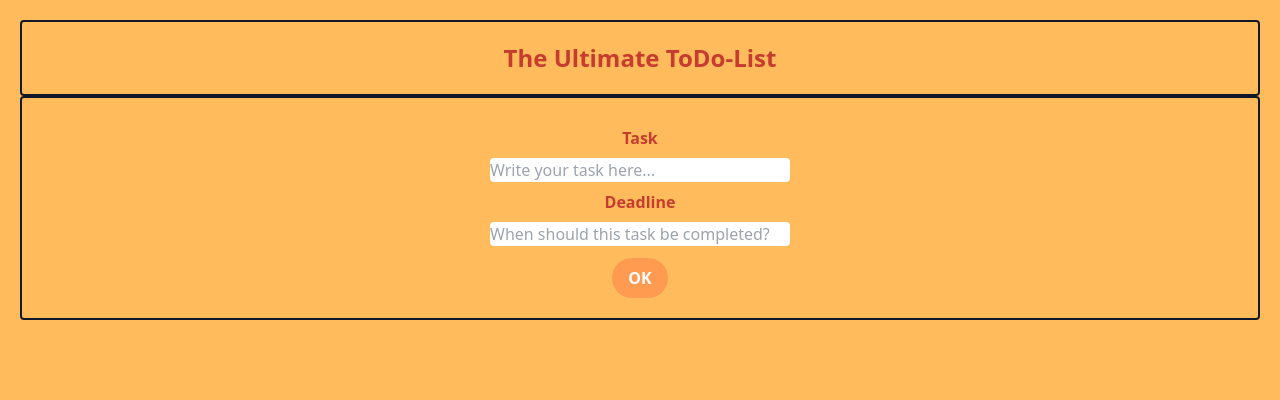
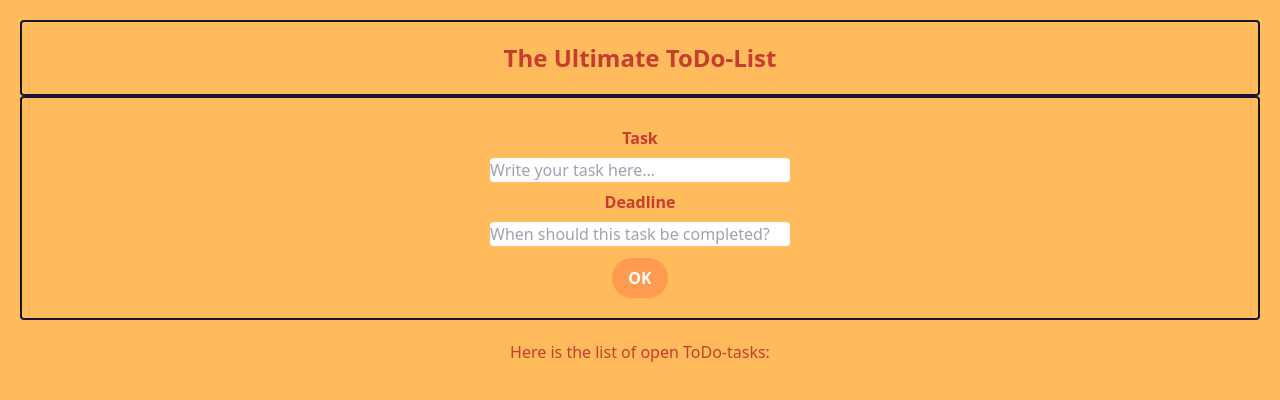
Before and after one commit to WinterIsCoding23/todo-app, a React (Create React App) app: page / in a window 1280 px wide. Shown: the top 400 px of the page. Built offline with nearby package versions, Linux system fonts and the light colour scheme.

Commit message:
rename new component to TaskList & add dummy-return & add mt-5

```diff
--- a/src/App.css
+++ b/src/App.css
@@ -26,3 +26,7 @@ body{
 .inputButton{
   @apply mt-3 bg-[#FF9B50] hover:bg-[#E25E3E] text-white font-bold py-2 px-4 rounded-full
 }
+
+.taskContainer{
+  @apply mt-5 flex flex-col items-center justify-center
+}
--- a/src/App.tsx
+++ b/src/App.tsx
@@ -1,6 +1,7 @@
 import React from 'react';
 import "./index.css";
 import "./App.css";
+import TaskList from "./Components/TaskList";
 
 function App() {
   return (
@@ -29,7 +30,7 @@ function App() {
         />
         <button className="inputButton">OK</button>
       </div>
-      <div className="todoList"></div>
+      <TaskList />
     </div>
   );
 }
--- a/src/Components/TaskContainer.tsx
+++ /dev/null
@@ -1,3 +0,0 @@
-const TaskContainer = () => {};
-
-export default TaskContainer;
--- /dev/null
+++ b/src/Components/TaskList.tsx
@@ -0,0 +1,7 @@
+const TaskList = () => {
+  return (
+    <div className="taskContainer">Here is the list of open ToDo-tasks:</div>
+  );
+};
+
+export default TaskList;
```
